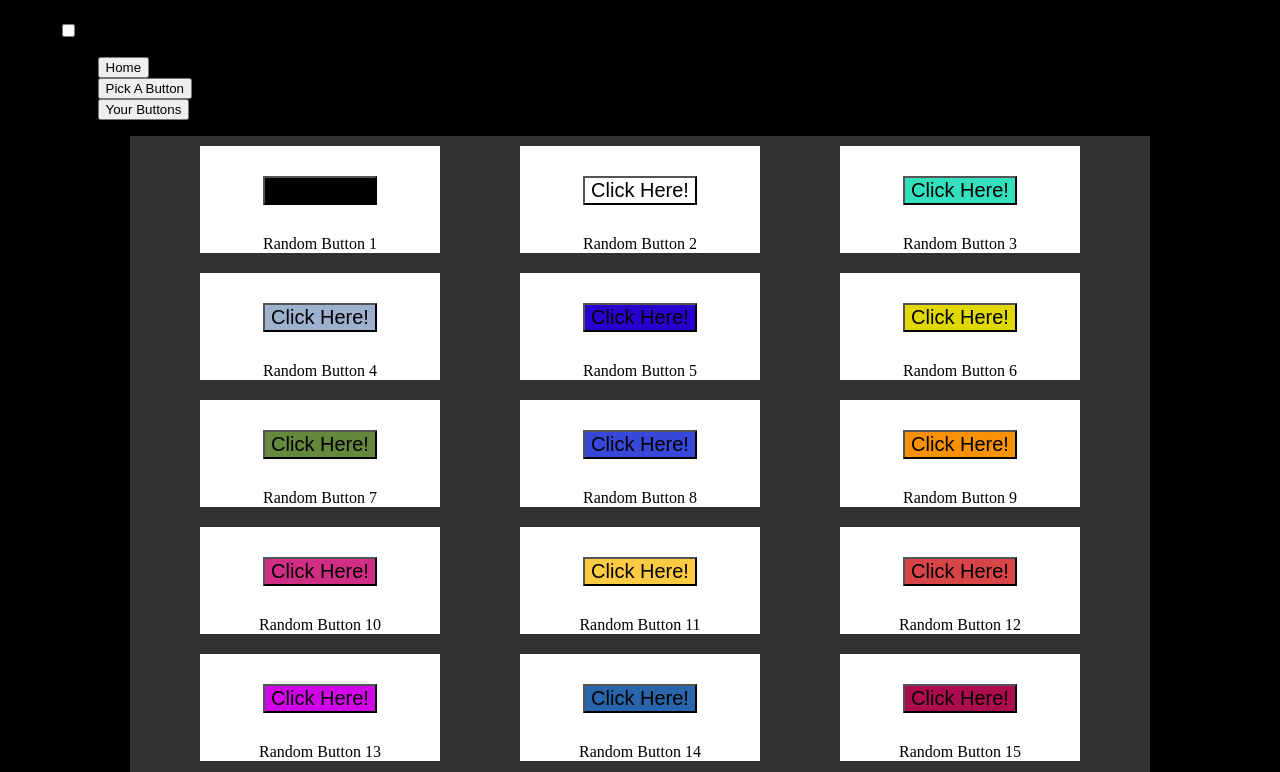
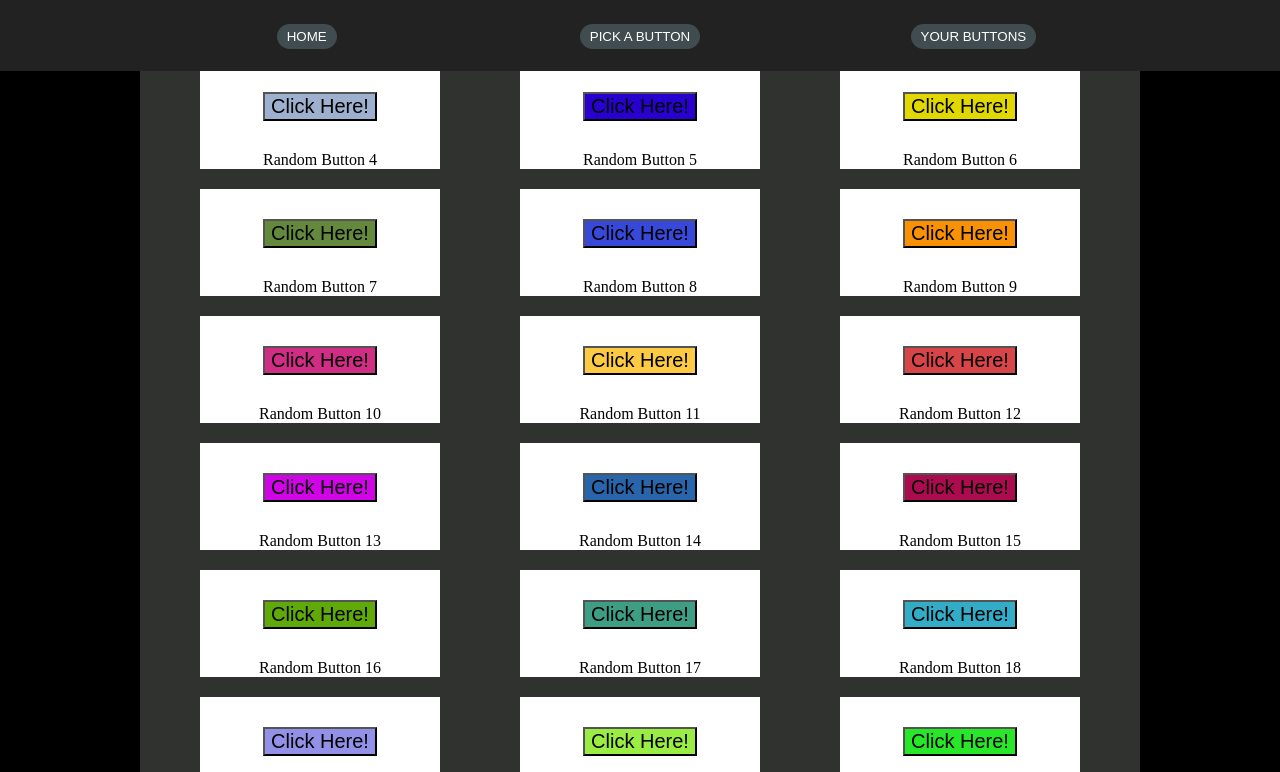
Before and after one commit to kersh2000/buttond-project, a website with bundled scripts: page index.html in a window 1280 px wide. Shown: the part 105-877 px from the top of the page. Built offline with nearby package versions, Linux system fonts and the light colour scheme.

Commit message:
Added main, body, header and nav styling.

```diff
--- a/style.css
+++ b/style.css
@@ -1,15 +1,111 @@
 body {
+  margin: 0;
+  display: grid;
+  min-height: 100vh;
+  grid-template-rows: auto 1fr auto;
+  background-color: #333333;
+}
+
+
+header {
+  background-color: #222222;
+  color: white;
+  text-align: center;
+  position: fixed;
+  width: 100%;
+  z-index: 999;
+  display: flex;
+  justify-content: center;
+}
+
+.header-content {
+  width: 100vw;
+  max-width: 1000px;
+  background-color: #222222;
+}
+
+.header-content p {
+  margin: 20px 30px;
+}
+
+.nav-toggle {
+  display: none;
+}
+
+.nav-toggle:checked ~ nav {
+  display: block;
+}
+
+nav {
+  background-color: #222222;
+  text-align: center;
+  display: none;
+}
+
+nav ul {
+  margin: 1rem 0;
+  padding: 0;
+  list-style: none;
+  width: 100vw;
+  max-width: 1000px;
+  display: flex;
+  justify-content: center;
+  align-items: center;
+}
+
+nav li {
+  margin: 6px 10px;
+}
+
+nav button {
+  color: white;
+  background-color: #414c50;
+  border: none;
+  border-radius: 100vw;
+  padding: 5px 10px;
+  width: fit-content;
+  align-self: center;
+  text-transform: uppercase;
+  transition: padding 0.6s, background-color 0.4s, color 0.4s;
+}
+
+@media (min-width: 1025px) {
+  nav button:hover {
+    color: #39ace7;
+    padding: 5px 60px;
+    background-color: white;
+  }
+
+  nav button:active {
+    opacity: 0.6;
+  }
+
+  nav ul {
+    display: grid;
+    grid-template-columns: 1fr 1fr 1fr;
+  }
+
+  .nav-toggle-label {
+    display: none;
+  }
+
+  nav {
+    display: block;
+  }
+}
+
+main {
   background-color: black;
   display: flex;
-  justify-content: center;
   flex-direction: column;
-  align-items: center;
-  margin: 0px;
-  margin-top: 25px;
+  padding: 20px;
 }
 
 #buttons-container {
-  width: 100%;
+  width: 90vw;
+  padding: 20px 0;
+  margin: 0 auto;
+  align-self: center;
   max-width: 1000px;
   background-color: #30322F;
   justify-content: space-evenly;
@@ -17,7 +113,6 @@ body {
   flex-wrap: wrap;
   row-gap: 20px;
   column-gap: 20px;
-  padding: 10px;
 }
 
 #buttons-container div {
@@ -41,8 +136,15 @@ body {
   justify-self: center;
 }
 
+.cssStyling {
+  display: flex;
+  justify-content: center;
+}
+
 .button-css {
+  width: fit-content;
   color: white;
+  text-align: left;
   border: 2px dashed green;
   padding: 10px;
 }
```
